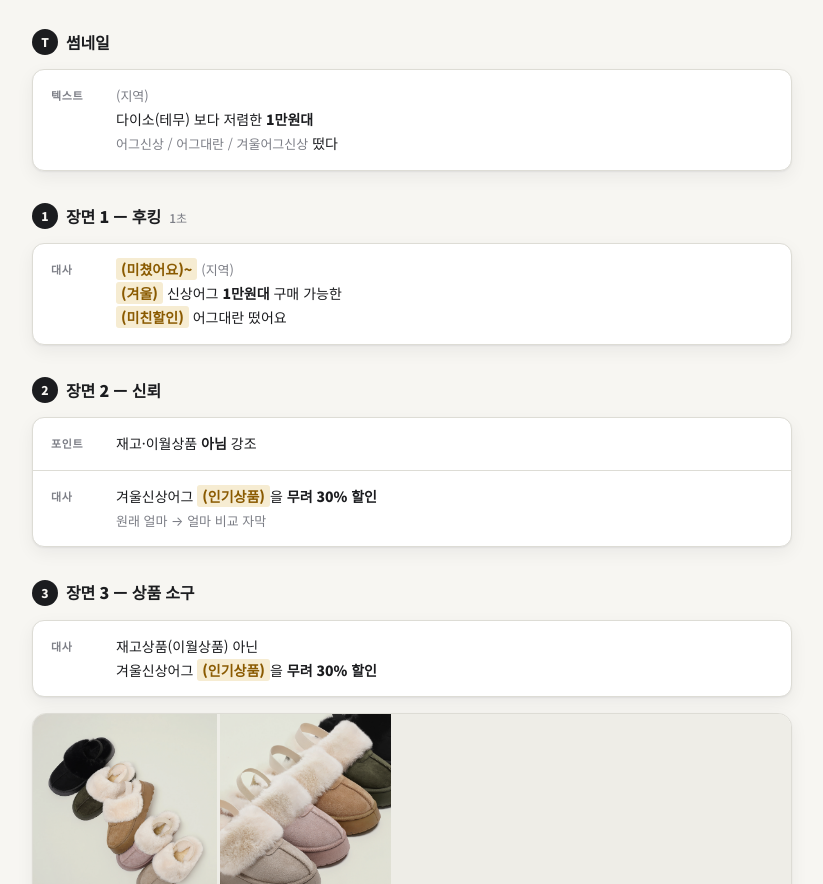
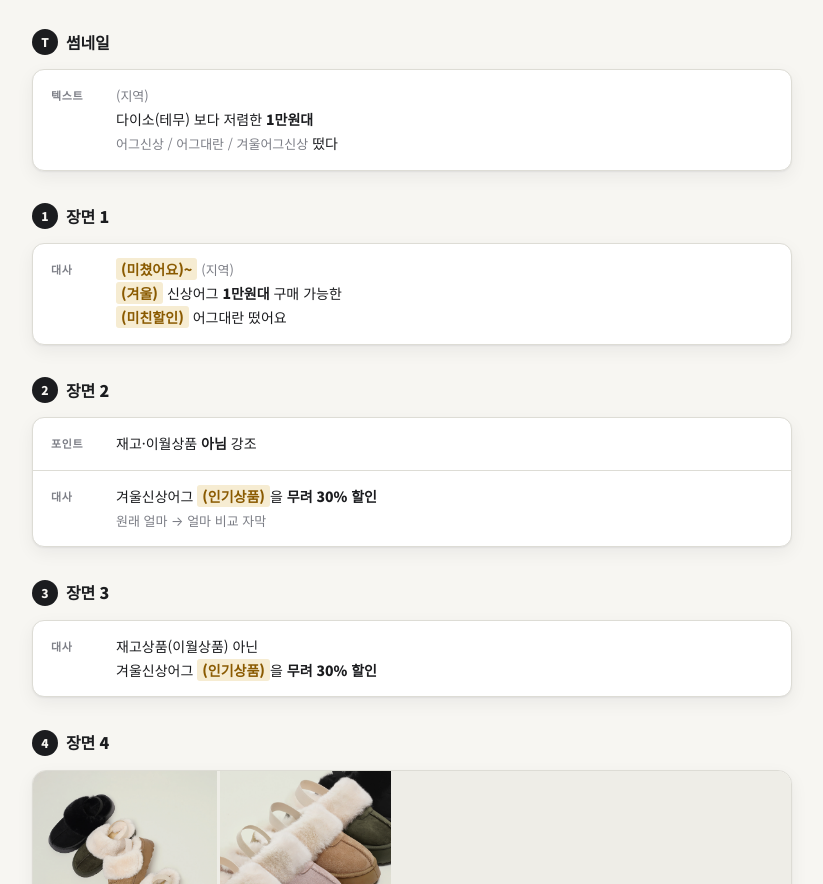
Before and after one commit to kangnaan00/g5bm2rk, a plain HTML site: page chakhangudu-ugg-sale/index.html in a window 1280 px wide. Shown: the part 68-952 px from the top of the page, without its empty margins (228-1051 px from the left). Drawn offline with Linux system fonts and the light colour scheme.

Commit message:
Remove section labels, add 장면4, add Instagram ref links
Co-Authored-By: Claude Sonnet 4.6 <noreply@anthropic.com>

```diff
--- a/chakhangudu-ugg-sale/index.html
+++ b/chakhangudu-ugg-sale/index.html
@@ -173,7 +173,7 @@ body {
   <!-- 장면1 -->
   <div class="sec-label">
     <div class="sec-num">1</div>
-    <h2>장면 1 — 후킹 <span style="font-size:12px;font-weight:500;color:var(--ink-3);margin-left:4px">1초</span></h2>
+    <h2>장면 1</h2>
   </div>
   <div class="script-box">
     <div class="script-row">
@@ -189,7 +189,7 @@ body {
   <!-- 장면2 -->
   <div class="sec-label">
     <div class="sec-num">2</div>
-    <h2>장면 2 — 신뢰</h2>
+    <h2>장면 2</h2>
   </div>
   <div class="script-box">
     <div class="script-row">
@@ -208,10 +208,10 @@ body {
   <!-- 장면3 -->
   <div class="sec-label">
     <div class="sec-num">3</div>
-    <h2>장면 3 — 상품 소구</h2>
+    <h2>장면 3</h2>
   </div>
 
-  <div class="script-box" style="margin-bottom:16px">
+  <div class="script-box">
     <div class="script-row">
       <span class="script-tag">대사</span>
       <div class="script-text">
@@ -219,6 +219,12 @@ body {
         겨울신상어그 <b class="hl">(인기상품)</b>을 <b>무려 30% 할인</b>
       </div>
     </div>
+  </div>
+
+  <!-- 장면4 -->
+  <div class="sec-label">
+    <div class="sec-num">4</div>
+    <h2>장면 4</h2>
   </div>
 
   <div class="prod-list">
@@ -322,9 +328,9 @@ body {
             <div style="font-size:10px;font-weight:900;letter-spacing:.1em;color:var(--ink-3);margin-bottom:8px">📌 필수컷 레퍼런스</div>
             <img src="img/fullmoon-ref.png" alt="풀문 필수컷 레퍼런스" style="width:100%;border-radius:6px;display:block">
             <div style="margin-top:8px;font-size:12px;color:var(--ink-2);line-height:1.7">
-              <div style="display:flex;gap:6px;margin-bottom:3px"><span style="color:var(--ink-3);min-width:14px">①</span> 굽 7cm 숨겨진 통굽 직접 보여주는 장면 · 레퍼런스 <code style="font-size:11px">DfPCTrYvwhP</code></div>
+              <div style="display:flex;gap:6px;margin-bottom:3px"><span style="color:var(--ink-3);min-width:14px">①</span> 굽 7cm 숨겨진 통굽 직접 보여주는 장면 · <a href="https://www.instagram.com/reels/DfPCtrYvwhP/" target="_blank" rel="noopener" style="color:var(--blue)">레퍼런스 DfPCtrYvwhP ↗</a></div>
               <div style="display:flex;gap:6px;margin-bottom:3px"><span style="color:var(--ink-3);min-width:14px">②</span> 직전 전·후 키 수치 직접 비교 · 154.6cm → 162.1cm · 7.5cm 통굽 자막</div>
-              <div style="display:flex;gap:6px"><span style="color:var(--ink-3);min-width:14px">③</span> 163cm vs 170cm 키 비율 비교 · <code style="font-size:11px">@neoyse0o</code> 레퍼런스</div>
+              <div style="display:flex;gap:6px"><span style="color:var(--ink-3);min-width:14px">③</span> 163cm vs 170cm 키 비율 비교 · <a href="https://www.instagram.com/neoyse0o/" target="_blank" rel="noopener" style="color:var(--blue)">@neoyse0o ↗</a> 레퍼런스</div>
             </div>
           </div>
         </div>
```
